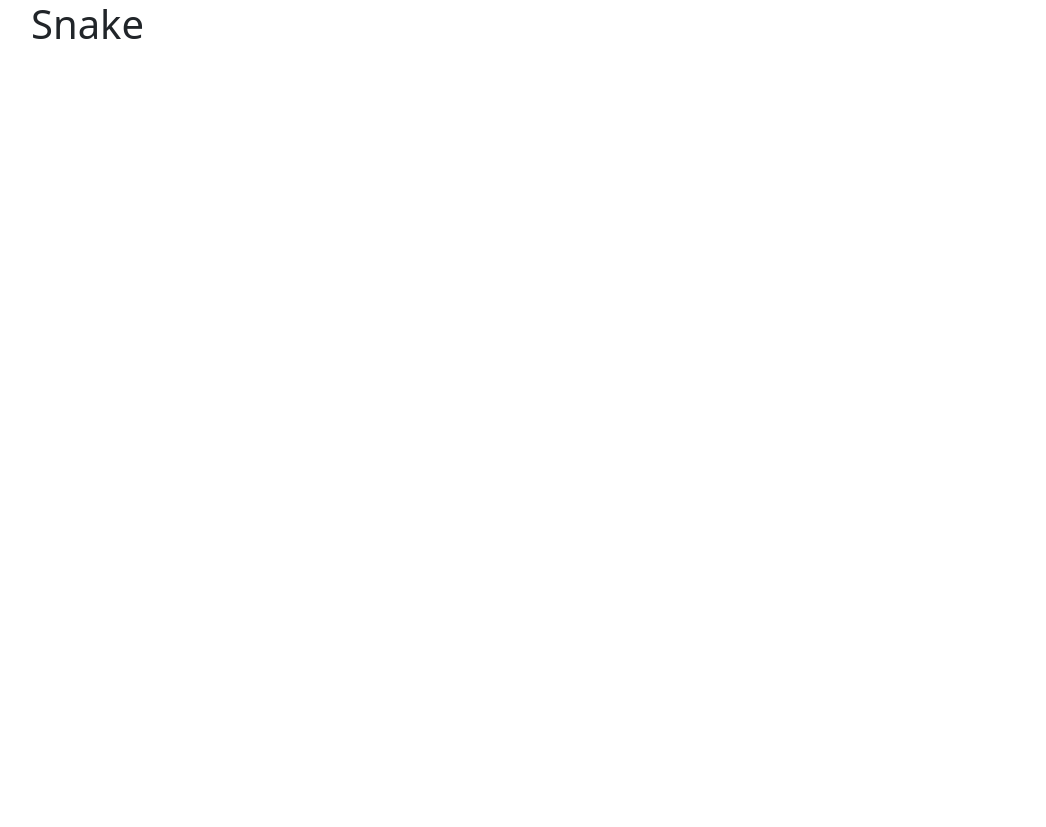
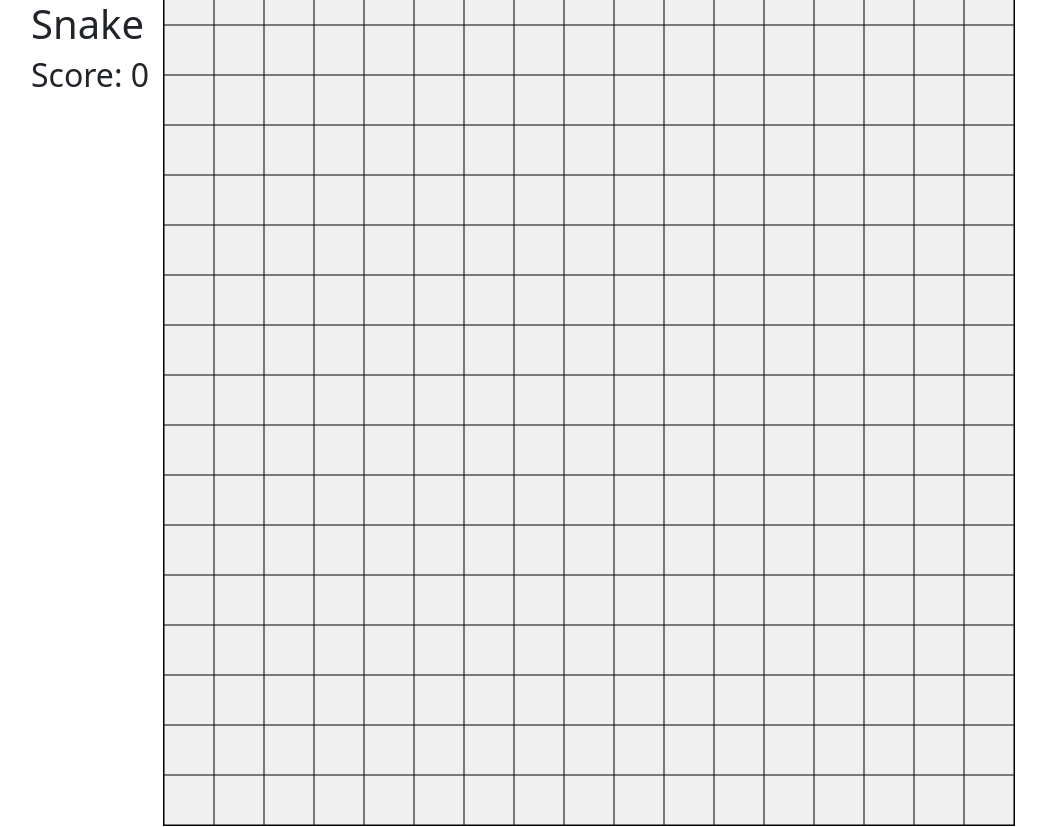
Before and after one commit to KissMartin/Snake_Project, a plain HTML site: page index.html in a window 1280 px wide. Shown: the top 827 px of the page, without its empty margins (51-1097 px from the left). Drawn offline with nearby package versions, Linux system fonts and the light colour scheme.

Commit message:
grid, js files

```diff
--- a/index.html
+++ b/index.html
@@ -5,7 +5,7 @@
     <meta name="viewport" content="width=device-width, initial-scale=1.0">
     <link href="https://cdn.jsdelivr.net/npm/bootstrap@5.3.3/dist/css/bootstrap.min.css" rel="stylesheet" integrity="sha384-QWTKZyjpPEjISv5WaRU9OFeRpok6YctnYmDr5pNlyT2bRjXh0JMhjY6hW+ALEwIH" crossorigin="anonymous">
     <script src="https://cdn.jsdelivr.net/npm/bootstrap@5.3.3/dist/js/bootstrap.bundle.min.js" integrity="sha384-YvpcrYf0tY3lHB60NNkmXc5s9fDVZLESaAA55NDzOxhy9GkcIdslK1eN7N6jIeHz" crossorigin="anonymous"></script>
-    <script src="script.js" defer></script>
+    <script src="javascript/script.js" defer type="module"></script>
     <link rel="stylesheet" href="style.css">
     <title>Snake</title>
 </head>
@@ -15,8 +15,7 @@
             <div class="col-12">
                 <h1>Snake</h1>
                 <div class="game">
-
-                    <canvas id="gameCanvas" width="850" height="850"></canvas>
+                    <canvas id="gameCanvas" width="850" height="850" class="mx-auto d-block"></canvas>
                 </div>
                 <div class="score">
                     <h2>Score: <span id="score">0</span></h2>
--- /dev/null
+++ b/javascript/script.js
@@ -0,0 +1,19 @@
+window.onload = function() {
+    var canvas = document.getElementById('gameCanvas');
+    var context = canvas.getContext('2d');
+
+    var gridSpacing = 50;
+
+    for (var x = 0; x <= canvas.width; x += gridSpacing) {
+        context.moveTo(x, 0);
+        context.lineTo(x, canvas.height);
+    }
+
+    for (var y = 0; y <= canvas.height; y += gridSpacing) {
+        context.moveTo(0, y);
+        context.lineTo(canvas.width, y);
+    }
+
+    context.strokeStyle = 'black';
+    context.stroke();
+}
--- a/style.css
+++ b/style.css
@@ -0,0 +1,8 @@
+#gameCanvas{
+    position: absolute;
+    top: 50%;
+    left: 50%;
+    transform: translate(-50%, -50%);
+    border: 1px solid black;
+    background-color: #f0f0f0;
+}
```
Also changed, not shown: javascript/game.js (added), javascript/input.js (added).
